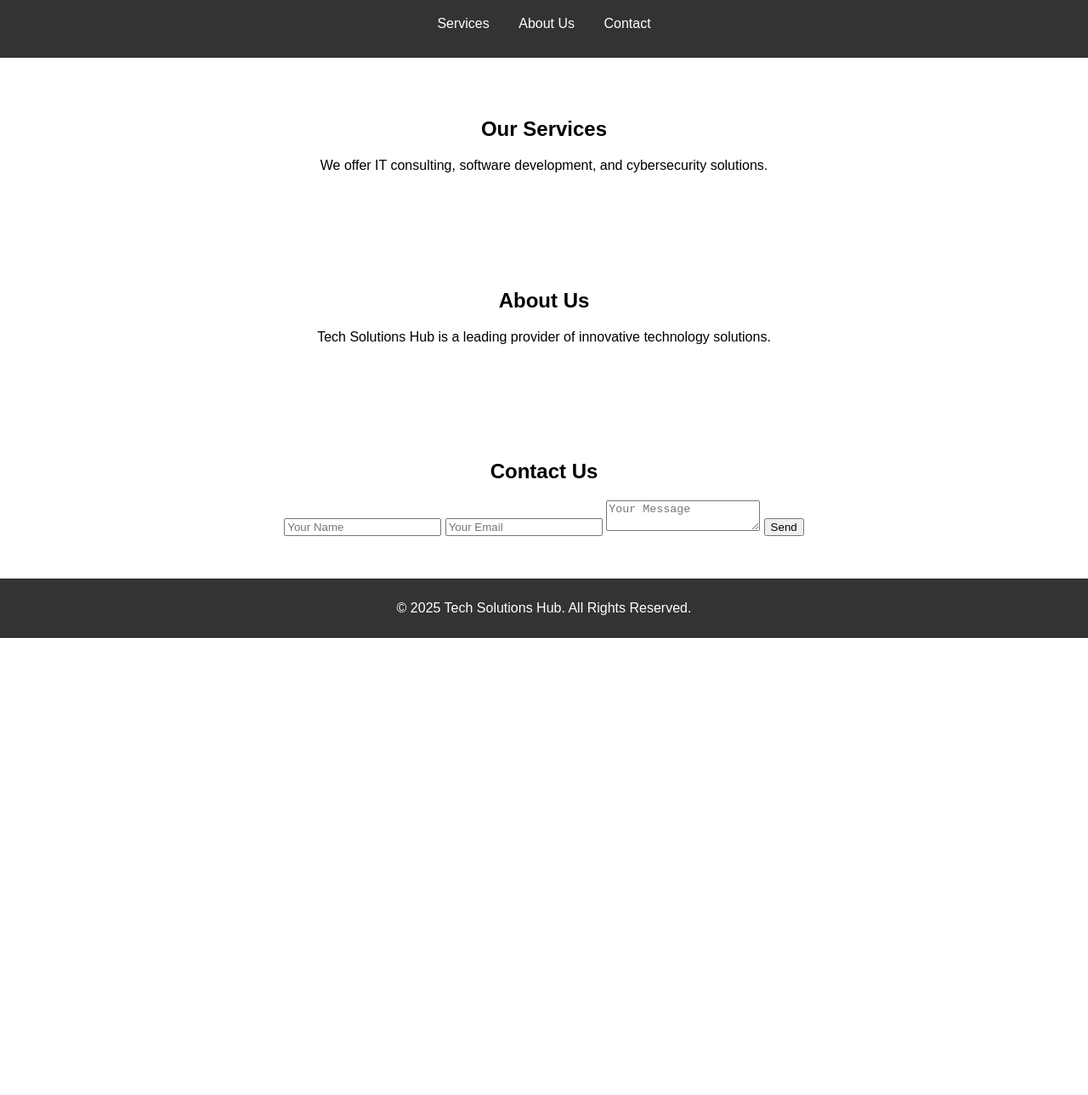
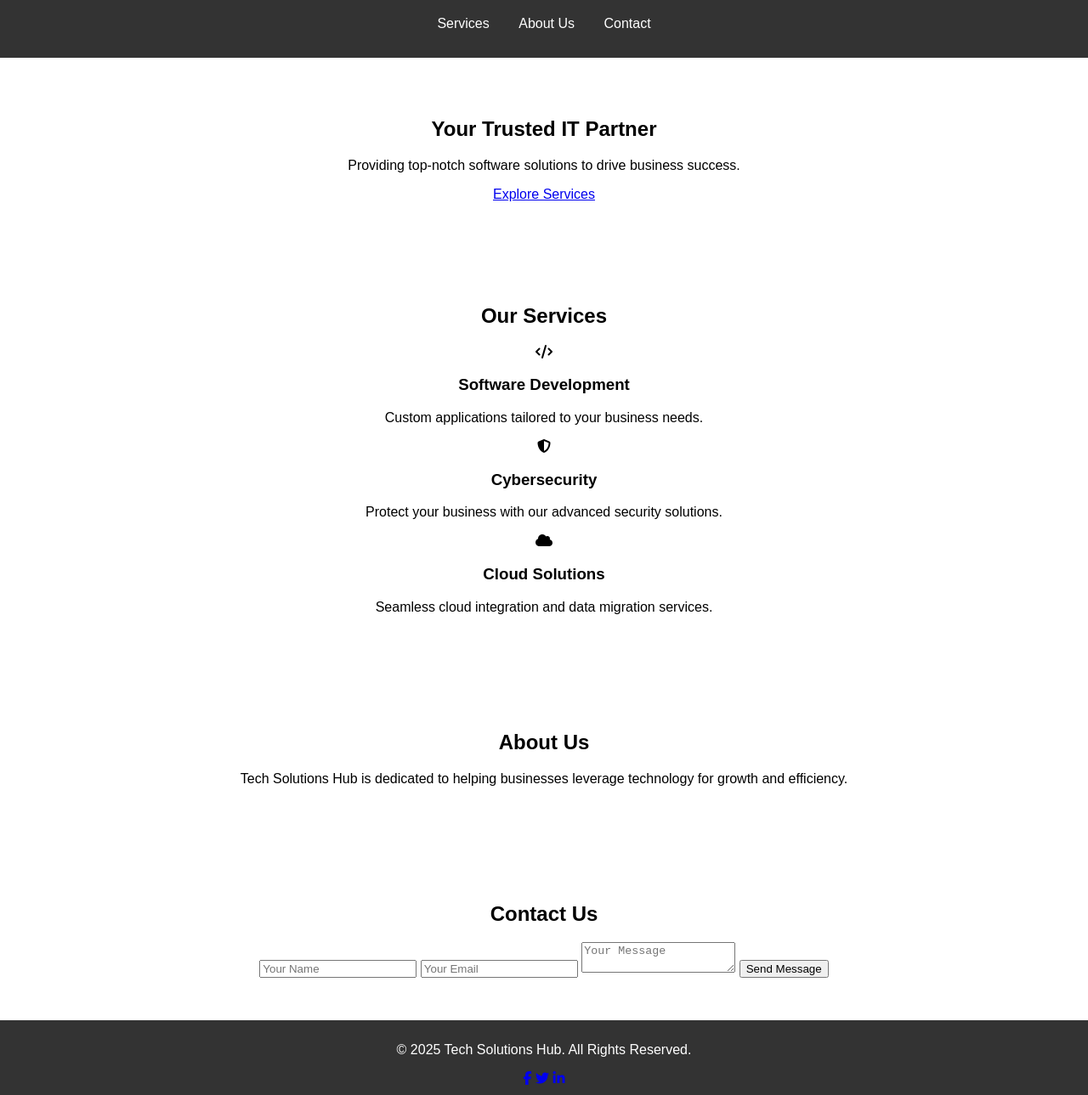
Before and after one commit to CyberKareem/tech-solutions-hub, a plain HTML site: page index.html in a window 1280 px wide. Shown: the part 76-1365 px from the top of the page at 85% size. Before the commit the page ends 827 px from the top, so only its background shows below. Drawn offline with Linux system fonts and the light colour scheme; files that its build step writes are made by us from their sources.

Commit message:
Update index.html

```diff
--- a/index.html
+++ b/index.html
@@ -5,8 +5,11 @@
     <meta name="viewport" content="width=device-width, initial-scale=1.0">
     <title>Tech Solutions Hub</title>
     <link rel="stylesheet" href="css/style.css">
+    <script src="https://kit.fontawesome.com/a076d05399.js" crossorigin="anonymous"></script>
 </head>
 <body>
+
+    <!-- Header Section -->
     <header>
         <h1>Tech Solutions Hub</h1>
         <nav>
@@ -18,28 +21,61 @@
         </nav>
     </header>
 
+    <!-- Hero Section -->
+    <section class="hero">
+        <h2>Your Trusted IT Partner</h2>
+        <p>Providing top-notch software solutions to drive business success.</p>
+        <a href="#services" class="btn">Explore Services</a>
+    </section>
+
+    <!-- Services Section -->
     <section id="services">
         <h2>Our Services</h2>
-        <p>We offer IT consulting, software development, and cybersecurity solutions.</p>
+        <div class="services-container">
+            <div class="service-card">
+                <i class="fas fa-code"></i>
+                <h3>Software Development</h3>
+                <p>Custom applications tailored to your business needs.</p>
+            </div>
+            <div class="service-card">
+                <i class="fas fa-shield-alt"></i>
+                <h3>Cybersecurity</h3>
+                <p>Protect your business with our advanced security solutions.</p>
+            </div>
+            <div class="service-card">
+                <i class="fas fa-cloud"></i>
+                <h3>Cloud Solutions</h3>
+                <p>Seamless cloud integration and data migration services.</p>
+            </div>
+        </div>
     </section>
 
+    <!-- About Us Section -->
     <section id="about">
         <h2>About Us</h2>
-        <p>Tech Solutions Hub is a leading provider of innovative technology solutions.</p>
+        <p>Tech Solutions Hub is dedicated to helping businesses leverage technology for growth and efficiency.</p>
     </section>
 
+    <!-- Contact Section -->
     <section id="contact">
         <h2>Contact Us</h2>
         <form action="https://formspree.io/f/example" method="POST">
             <input type="text" name="name" placeholder="Your Name" required>
             <input type="email" name="email" placeholder="Your Email" required>
             <textarea name="message" placeholder="Your Message" required></textarea>
-            <button type="submit">Send</button>
+            <button type="submit">Send Message</button>
         </form>
     </section>
 
+    <!-- Footer Section -->
     <footer>
         <p>© 2025 Tech Solutions Hub. All Rights Reserved.</p>
+        <div class="social-icons">
+            <a href="#"><i class="fab fa-facebook-f"></i></a>
+            <a href="#"><i class="fab fa-twitter"></i></a>
+            <a href="#"><i class="fab fa-linkedin-in"></i></a>
+        </div>
     </footer>
+
 </body>
 </html>
```
